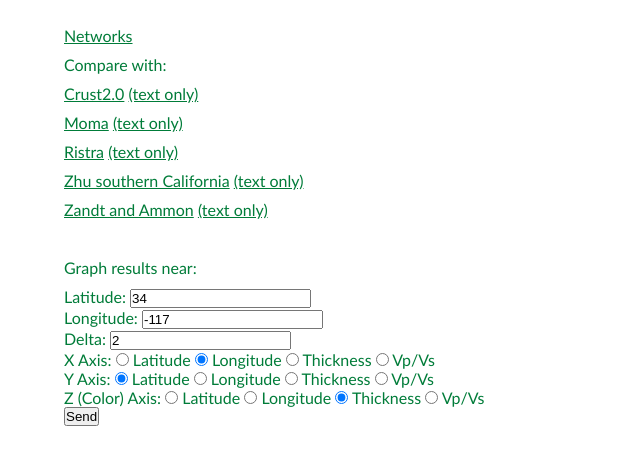
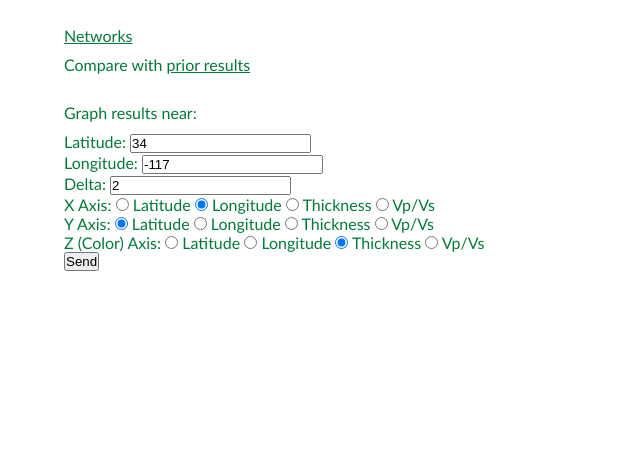
Before and after one commit to crotwell/recFunc, a plain HTML site: page site/index.html in a window 1280 px wide. Shown: the part 103-568 px from the top of the page, without its empty margins (0-640 px from the left). Drawn offline with Linux system fonts and the light colour scheme.

Commit message:
[svn r14616] make comparison list dynamic

```diff
--- a/site/index.html
+++ b/site/index.html
@@ -7,14 +7,7 @@
 <img src="earslogo.png"/><br/>
 <br/>
 <p><a href="networkList.html">Networks</a></p>
-<p>Compare with:</a>
-<ul>
-<li><a href="comparePriorResult?name=crust2.0">Crust2.0</a> <a href="comparePriorResultTxt?name=crust2.0">(text only)</a></li>
-<li><a href="comparePriorResult?name=MOMA">Moma</a> <a href="comparePriorResultTxt?name=MOMA">(text only)</a></li>
-<li><a href="comparePriorResult?name=Wilson">Ristra</a> <a href="comparePriorResultTxt?name=Wilson">(text only)</a></li>
-<li><a href="comparePriorResult?name=Zhu S. Cal.">Zhu southern California</a> <a href="comparePriorResultTxt?name=Zhu S. Cal.">(text only)</a></li>
-<li><a href="comparePriorResult?name=Zandt Ammon">Zandt and Ammon</a> <a href="comparePriorResultTxt?name=Zandt Ammon">(text only)</a></li>
-</ul>
+<p>Compare with <a href="priorResultList.html">prior results</a>
 </p>
 
 <br/>
```
